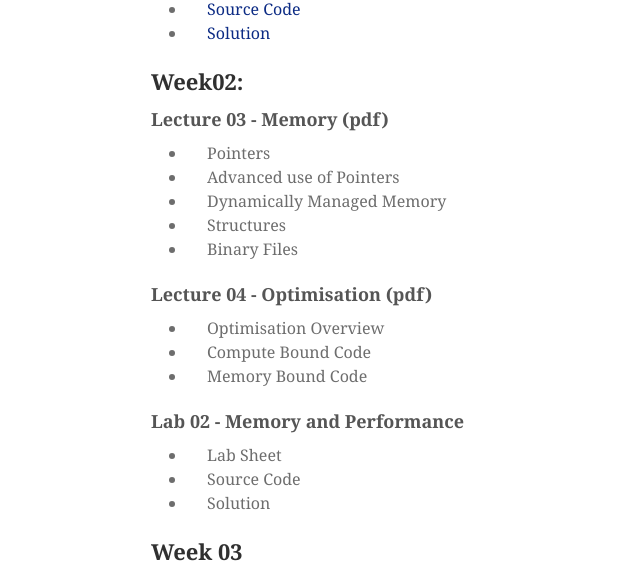
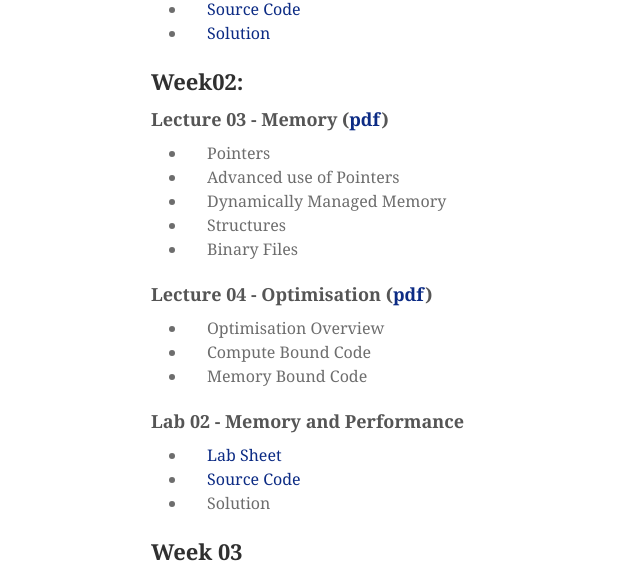
Before and after one commit to mondus/mondus.github.io, a Jekyll site: the page built from teaching/COM4521/index.md, in a window 1280 px wide and 900 px high, scrolled down 3034 px. Shown: the part 153-728 px from the top of the window, without its empty margins (89-729 px from the left). Built offline with Jekyll 4.4.1, drawn with Linux system fonts in a browser that asks for light colours; nearby versions of some CDN libraries; some web fonts are replaced; part of the change alters nothing that is shown.

```diff
--- a/teaching/COM4521/index.md
+++ b/teaching/COM4521/index.md
@@ -88,7 +88,7 @@ A [Google group](https://groups.google.com/a/sheffield.ac.uk/d/forum/com4521-gro
 
 ## Week02:
 
-### Lecture 03 - Memory (pdf)
+### Lecture 03 - Memory ([pdf](https://drive.google.com/file/d/10itZqE3YEILYcTaxL4OUyRFMGZ-83_u6/view?usp=sharing))
 
 * Pointers
 * Advanced use of Pointers
@@ -96,7 +96,7 @@ A [Google group](https://groups.google.com/a/sheffield.ac.uk/d/forum/com4521-gro
 * Structures
 * Binary Files
 
-### Lecture 04 - Optimisation (pdf)
+### Lecture 04 - Optimisation ([pdf](https://drive.google.com/file/d/1ng4JPE7MYS1zV7Aj7K79q5w1caBbb522/view?usp=sharing))
 
 * Optimisation Overview
 * Compute Bound Code
@@ -104,8 +104,8 @@ A [Google group](https://groups.google.com/a/sheffield.ac.uk/d/forum/com4521-gro
 
 ### Lab 02 - Memory and Performance
 
-* Lab Sheet
-* Source Code
+* [Lab Sheet](https://drive.google.com/file/d/1sUmGKBCqkh7T9BRgNK9GTHYiAlSLIxEu/view?usp=sharing)
+* [Source Code](https://github.com/mondus/com4521/archive/Lab02_src.zip)
 * Solution
 
 ## Week 03
```
